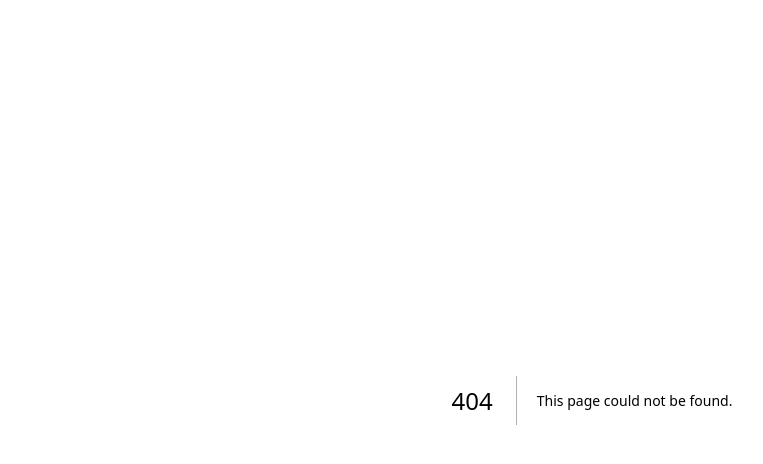
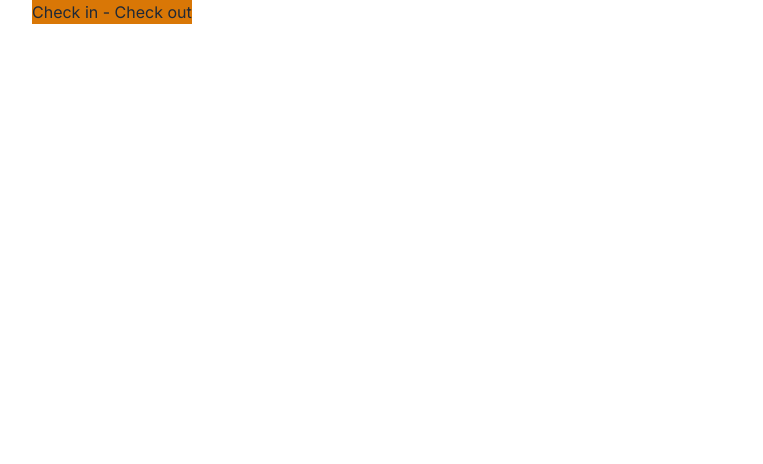
Before and after one commit to jordanwhiguera/storage-app, a Next.js app: page /components/SearchButton/CalendarButtonTest in a window 1280 px wide. Before the commit this address had no page. Shown: the top 464 px of the page, without its empty margins (48-811 px from the left). Built offline with nearby package versions, Linux system fonts and the light colour scheme.

Commit message:
Calendar functionality abstracted

```diff
--- /dev/null
+++ b/app/components/SearchButton/CalendarButtonTest/page.tsx
@@ -0,0 +1,44 @@
+"use client";
+import React from "react";
+import { UseCalendar } from "../UseCalendar/page";
+import DatePicker from "react-datepicker";
+import "react-datepicker/dist/react-datepicker.css";
+
+const CalendarButtonTest: React.FC = () => {
+  const {
+    startDate,
+    setStartDate,
+    endDate,
+    setEndDate,
+    isOpen,
+    setIsOpen,
+    calendarRef,
+    formatDate,
+  } = UseCalendar();
+
+  return (
+    <div ref={calendarRef} className="relative">
+      <button className="bg-amber-600 ml-20" onClick={() => setIsOpen(!isOpen)}>
+        {formatDate(startDate, "Check in")} - {formatDate(endDate, "Check out")}
+      </button>
+      {isOpen && (
+        <div className="absolute z-50">
+          <DatePicker
+            selectsRange={true}
+            startDate={startDate}
+            endDate={endDate}
+            onChange={(dates) => {
+              const [start, end] = dates as [Date, Date];
+              setStartDate(start);
+              setEndDate(end);
+            }}
+            monthsShown={2} // Show two months side by side
+            inline // This prop makes the DatePicker always visible
+          />
+        </div>
+      )}
+    </div>
+  );
+};
+
+export default CalendarButtonTest;
--- /dev/null
+++ b/app/components/SearchButton/UseCalendar/page.tsx
@@ -0,0 +1,43 @@
+import { useState, useEffect, useRef } from "react";
+import { format } from "date-fns";
+
+export const UseCalendar = () => {
+  const [startDate, setStartDate] = useState<Date | null>(null);
+  const [endDate, setEndDate] = useState<Date | null>(null);
+  const [isOpen, setIsOpen] = useState(false);
+  const calendarRef = useRef<HTMLDivElement>(null);
+
+  const formatDate = (date: Date | null, defaultText: string) => {
+    if (!date) return defaultText;
+    return format(date, "MM/dd/yyyy");
+  };
+
+  useEffect(() => {
+    const handleClickOutside = (event: MouseEvent) => {
+      if (
+        isOpen &&
+        calendarRef.current &&
+        !calendarRef.current.contains(event.target as Node)
+      ) {
+        setIsOpen(false);
+      }
+    };
+
+    document.addEventListener("mousedown", handleClickOutside);
+
+    return () => {
+      document.removeEventListener("mousedown", handleClickOutside);
+    };
+  }, [isOpen, calendarRef]);
+
+  return {
+    startDate,
+    setStartDate,
+    endDate,
+    setEndDate,
+    isOpen,
+    setIsOpen,
+    calendarRef,
+    formatDate,
+  };
+};
--- a/app/page.tsx
+++ b/app/page.tsx
@@ -12,6 +12,8 @@ import PostFeatures from "./screens/PostScreen/PostFeatures/page";
 import PostQuick from "./screens/PostScreen/PostQuick/page";
 import PostReserve from "./screens/PostScreen/PostReserve/page";
 
+import CalendarButtonTest from "./components/SearchButton/CalendarButtonTest/page";
+
 export default function Base() {
   return (
     <>
@@ -23,14 +25,16 @@ export default function Base() {
       {/* <Navbar /> */}
       {/* <TabSlider /> */}
       {/* <SearchResults /> */}
-      <SearchButton />
+      {/* <SearchButton /> */}
       {/* <LocationSearch /> */}
       {/* <PostScreen /> */}
       {/* <PostImage /> */}
       {/* <PostInfo /> */}
       {/* <PostFeatures /> */}
       {/* <PostQuick /> */}
-      <PostReserve />
+      {/* <PostReserve /> */}
+
+      <CalendarButtonTest />
     </>
   );
 }
```
